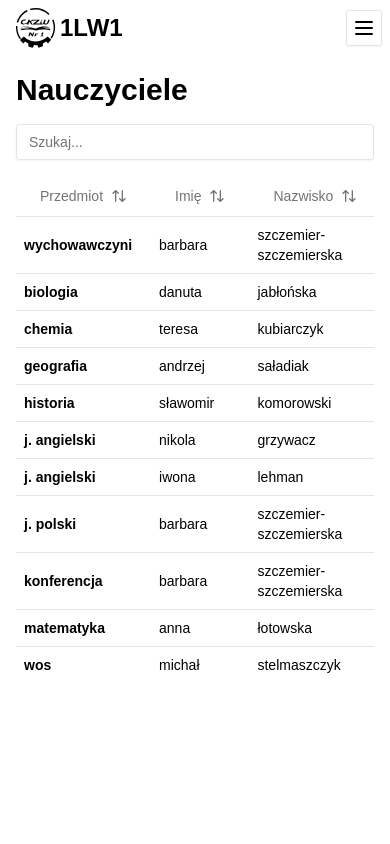
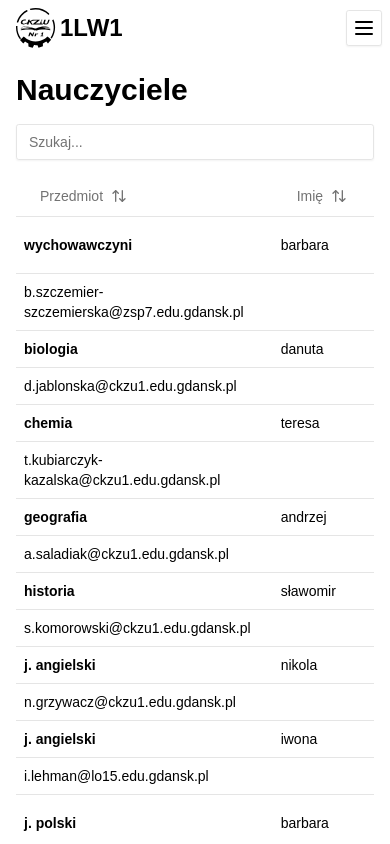
Before and after one commit to AlexMist23/ckziu-plan, a Next.js app: page /teachers in a window 390 px wide. Shown: the top 844 px of the page. Built offline with nearby package versions, Linux system fonts and the light colour scheme.

Commit message:
collapsable table test

```diff
--- a/src/components/teachers-list/teachers-directory.tsx
+++ b/src/components/teachers-list/teachers-directory.tsx
@@ -163,7 +163,8 @@ export default function TeacherDirectory() {
           </TableHeader>
           <TableBody>
             {teachers.map((teacher, index) => (
-              <TableRow key={index}>
+              <>
+                <TableRow key={index} className="md:mb-0 mb-5">
                   <TableCell className="font-semibold">
                     {teacher.subject}
                   </TableCell>
@@ -173,6 +174,11 @@ export default function TeacherDirectory() {
                     {teacher["e-mail"]}
                   </TableCell>
                 </TableRow>
+                <TableRow key={"2/" + index} className="md:hidden">
+                  {" "}
+                  <TableCell className="">{teacher["e-mail"]}</TableCell>
+                </TableRow>
+              </>
             ))}
           </TableBody>
         </Table>
```
Lines whose indentation alone changed are shown as unchanged.
